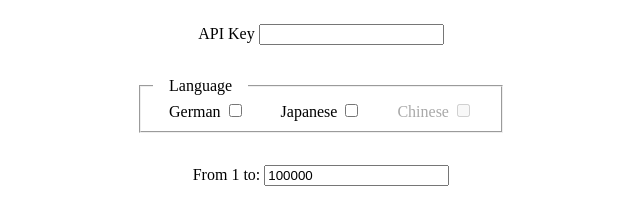
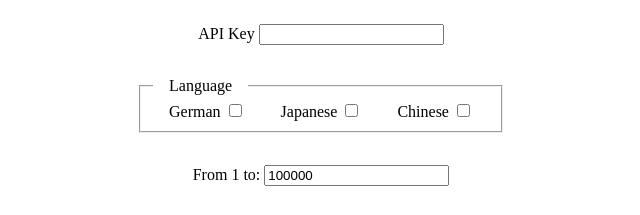
Before and after one commit to mattyGEEgee/nup-er, a plain HTML site: page index.html in a window 1280 px wide. Shown: the top 215 px of the page, 319-959 px from the left. Drawn offline with Linux system fonts and the light colour scheme.

Commit message:
Add Chinese

```diff
--- a/index.html
+++ b/index.html
@@ -25,7 +25,7 @@
                 </label>
                 <label>
                     Chinese
-                    <input type="checkbox" name="language" disabled>
+                    <input type="checkbox" name="language" value="zh-CN-YunyiMultilingualNeural">
                 </label>
             </fieldset>
             <label>
```
